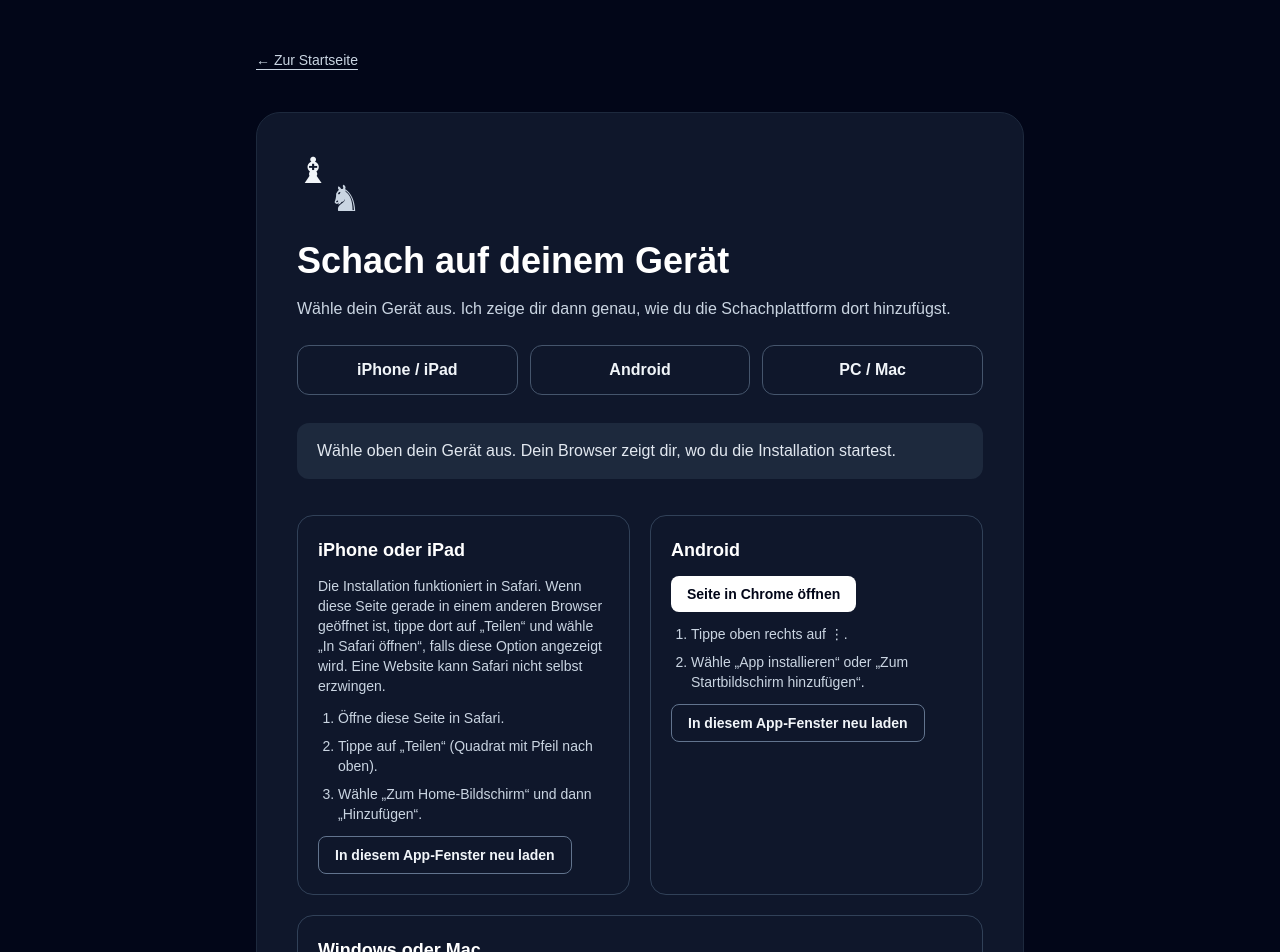
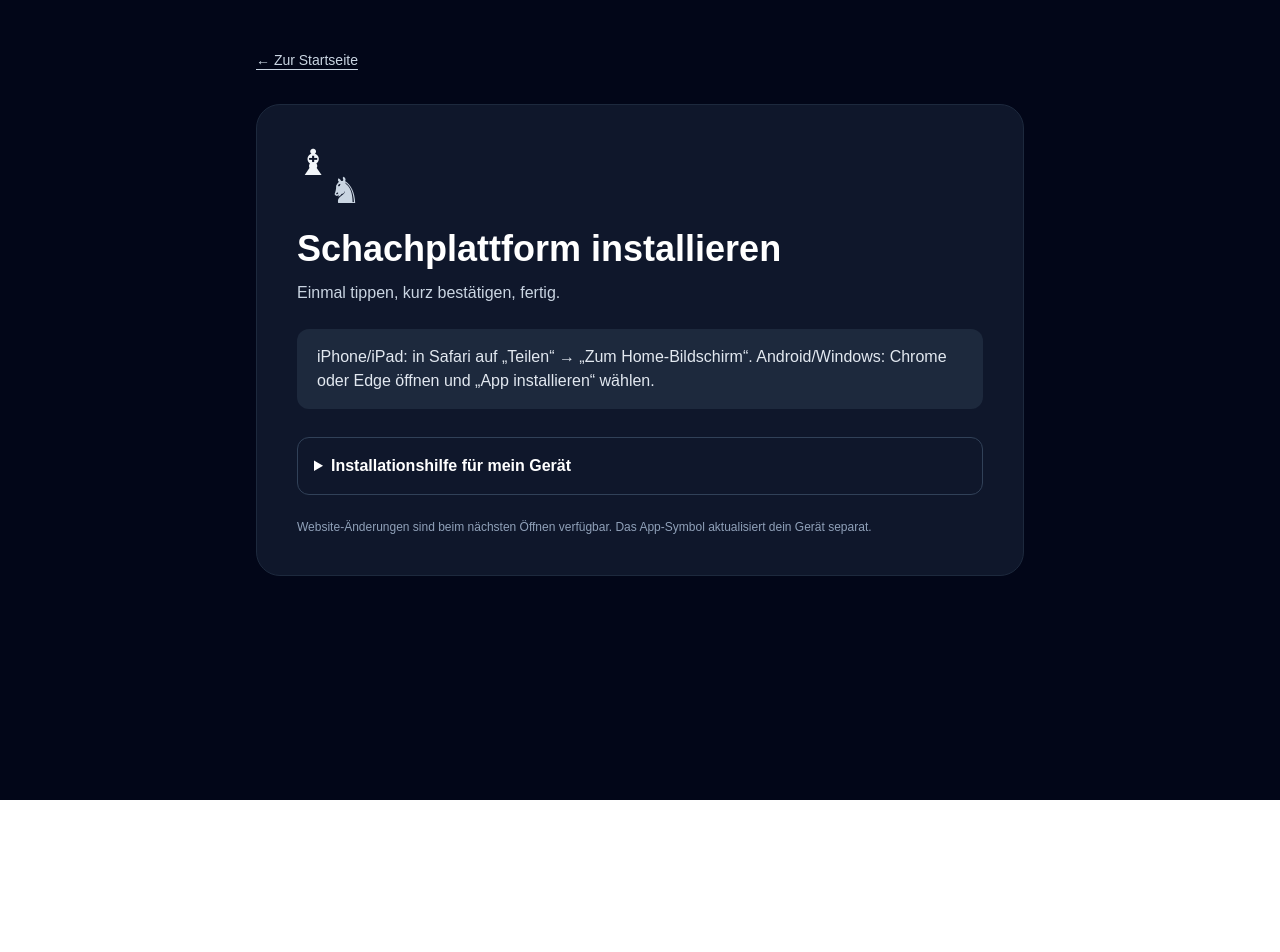
Before and after one commit to Davidbi08/schach-plattform, a Next.js app: page /installieren in a window 1280 px wide. Shown: the top 952 px of the page. After the commit the page ends 800 px from the top, so only its background shows below. Built offline with nearby package versions, Linux system fonts and the light colour scheme.

Commit message:
Simplify app installation flow

```diff
--- a/app/installieren/page.tsx
+++ b/app/installieren/page.tsx
@@ -14,90 +14,70 @@ export default function InstallierenPage() {
   const [message, setMessage] = useState("");
 
   useEffect(() => {
-    const isStandalone = window.matchMedia("(display-mode: standalone)").matches ||
+    const standalone = window.matchMedia("(display-mode: standalone)").matches ||
       ("standalone" in window.navigator && Boolean((window.navigator as Navigator & { standalone?: boolean }).standalone));
-    setInstalled(isStandalone);
+    setInstalled(standalone);
 
-    const handleBeforeInstall = (event: Event) => {
+    const handlePrompt = (event: Event) => {
       event.preventDefault();
       setInstallPrompt(event as InstallPromptEvent);
     };
-    window.addEventListener("beforeinstallprompt", handleBeforeInstall);
-    return () => window.removeEventListener("beforeinstallprompt", handleBeforeInstall);
+    const handleInstalled = () => {
+      setInstalled(true);
+      setInstallPrompt(null);
+      setMessage("Fertig! Die Schachplattform ist installiert.");
+    };
+    window.addEventListener("beforeinstallprompt", handlePrompt);
+    window.addEventListener("appinstalled", handleInstalled);
+    return () => {
+      window.removeEventListener("beforeinstallprompt", handlePrompt);
+      window.removeEventListener("appinstalled", handleInstalled);
+    };
   }, []);
 
   async function installApp() {
     if (!installPrompt) return;
     await installPrompt.prompt();
-    const result = await installPrompt.userChoice;
-    setMessage(result.outcome === "accepted" ? "Die App wird hinzugefügt." : "Du kannst die Installation jederzeit später starten.");
+    const choice = await installPrompt.userChoice;
+    if (choice.outcome === "accepted") {
+      setInstalled(true);
+      setMessage("Fertig! Die Schachplattform ist installiert.");
+    } else {
+      setMessage("Installation abgebrochen.");
+    }
     setInstallPrompt(null);
   }
 
-  function refreshApp() {
-    window.location.assign("/?refresh=" + Date.now());
-  }
-
-  const choiceClass = "rounded-xl border border-slate-600 px-4 py-3 text-center font-semibold text-slate-100 transition hover:border-slate-400 hover:bg-slate-800";
-  const updateClass = "mt-3 rounded-lg border border-slate-500 px-4 py-2 text-sm font-semibold text-slate-100 transition hover:border-slate-300 hover:bg-slate-800";
-  const chromeIntentUrl = "intent://schach-plattform.vercel.app/installieren#Intent;scheme=https;package=com.android.chrome;S.browser_fallback_url=https%3A%2F%2Fschach-plattform.vercel.app%2Finstallieren%23android;end";
+  const chromeIntentUrl = "intent://schach-plattform.vercel.app/installieren#Intent;scheme=https;package=com.android.chrome;S.browser_fallback_url=https%3A%2F%2Fschach-plattform.vercel.app%2Finstallieren;end";
 
   return (
     <main className="min-h-screen bg-slate-950 px-6 py-12 text-white">
       <div className="mx-auto max-w-3xl">
         <Link href="/" className="text-sm text-slate-300 underline underline-offset-4 hover:text-white">← Zur Startseite</Link>
-        <div className="mt-10 rounded-3xl border border-slate-800 bg-slate-900 p-8 sm:p-10">
-          <div className="relative mb-6 flex h-16 w-16 items-start justify-start" aria-label="Läufer und Springer">
+        <div className="mt-8 rounded-3xl border border-slate-800 bg-slate-900 p-7 sm:p-10">
+          <div className="relative mb-5 flex h-16 w-16 items-start justify-start" aria-label="Läufer und Springer">
             <span className="absolute left-0 top-0 text-4xl leading-none text-slate-100">♝</span>
             <span className="absolute bottom-0 right-0 text-4xl leading-none text-slate-300">♞</span>
           </div>
-          <h1 className="text-3xl font-bold sm:text-4xl">Schach auf deinem Gerät</h1>
-          <p className="mt-4 text-slate-300">Wähle dein Gerät aus. Ich zeige dir dann genau, wie du die Schachplattform dort hinzufügst.</p>
-
-          <nav aria-label="Gerät auswählen" className="mt-6 grid gap-3 sm:grid-cols-3">
-            <Link href="#iphone" className={choiceClass}>iPhone / iPad</Link>
-            <Link href="#android" className={choiceClass}>Android</Link>
-            <Link href="#computer" className={choiceClass}>PC / Mac</Link>
-          </nav>
-
-          <div className="mt-7">
-            {installed ? (
-              <p className="rounded-xl bg-slate-800 px-5 py-4 text-slate-100">Die App ist auf diesem Gerät bereits installiert.</p>
-            ) : installPrompt ? (
-              <button onClick={installApp} className="rounded-xl bg-white px-5 py-3 font-semibold text-slate-950 hover:bg-slate-200">Jetzt installieren</button>
-            ) : (
-              <p className="rounded-xl bg-slate-800 px-5 py-4 text-slate-200">Wähle oben dein Gerät aus. Dein Browser zeigt dir, wo du die Installation startest.</p>
-            )}
-            {message && <p className="mt-3 text-sm text-slate-300" role="status">{message}</p>}
-          </div>
-
-          <div className="mt-9 grid gap-5 sm:grid-cols-2">
-            <section id="iphone" className="scroll-mt-6 rounded-2xl border border-slate-700 p-5">
-              <h2 className="text-lg font-semibold">iPhone oder iPad</h2>
-              <p className="mt-3 text-sm text-slate-300">Die Installation funktioniert in Safari. Wenn diese Seite gerade in einem anderen Browser geöffnet ist, tippe dort auf „Teilen“ und wähle „In Safari öffnen“, falls diese Option angezeigt wird. Eine Website kann Safari nicht selbst erzwingen.</p>
-              <ol className="mt-3 list-decimal space-y-2 pl-5 text-sm text-slate-300">
-                <li>Öffne diese Seite in Safari.</li>
-                <li>Tippe auf „Teilen“ (Quadrat mit Pfeil nach oben).</li>
-                <li>Wähle „Zum Home-Bildschirm“ und dann „Hinzufügen“.</li>
-              </ol>
-              <button type="button" onClick={refreshApp} className={updateClass}>In diesem App-Fenster neu laden</button>
-            </section>
-            <section id="android" className="scroll-mt-6 rounded-2xl border border-slate-700 p-5">
-              <h2 className="text-lg font-semibold">Android</h2>
-              <a href={chromeIntentUrl} className="mt-3 inline-flex rounded-lg bg-white px-4 py-2 text-sm font-semibold text-slate-950 hover:bg-slate-200">Seite in Chrome öffnen</a>
-              <ol className="mt-3 list-decimal space-y-2 pl-5 text-sm text-slate-300">
-                <li>Tippe oben rechts auf ⋮.</li>
-                <li>Wähle „App installieren“ oder „Zum Startbildschirm hinzufügen“.</li>
-              </ol>
-              <button type="button" onClick={refreshApp} className={updateClass}>In diesem App-Fenster neu laden</button>
-            </section>
-            <section id="computer" className="scroll-mt-6 rounded-2xl border border-slate-700 p-5 sm:col-span-2">
-              <h2 className="text-lg font-semibold">Windows oder Mac</h2>
-              <p className="mt-3 text-sm text-slate-300">Öffne die Seite in Chrome oder Edge. Klicke auf das Installieren-Symbol rechts in der Adresszeile oder öffne das Browsermenü und wähle „App installieren“.</p>
-              <button type="button" onClick={refreshApp} className={updateClass}>In diesem App-Fenster neu laden</button>
-            </section>
-          </div>
-          <p className="mt-7 text-xs text-slate-400">Der Button lädt die Startseite in diesem App-Fenster neu. Eine Browserleiste wird dabei nicht eingeblendet; das App-Symbol aktualisiert sich separat. Dafür brauchst du eine Internetverbindung. Du kannst die App später wie andere Apps von deinem Gerät entfernen.</p>
+          <h1 className="text-3xl font-bold sm:text-4xl">Schachplattform installieren</h1>
+          <p className="mt-3 text-slate-300">Einmal tippen, kurz bestätigen, fertig.</p>
+          {installed ? (
+            <p className="mt-6 rounded-xl bg-emerald-900/60 px-5 py-4 font-semibold text-emerald-100" role="status">Bereits installiert ✓</p>
+          ) : installPrompt ? (
+            <button type="button" onClick={installApp} className="mt-6 w-full rounded-xl bg-white px-5 py-4 text-lg font-bold text-slate-950 hover:bg-slate-200">Jetzt installieren</button>
+          ) : (
+            <p className="mt-6 rounded-xl bg-slate-800 px-5 py-4 text-slate-200">iPhone/iPad: in Safari auf „Teilen“ → „Zum Home-Bildschirm“. Android/Windows: Chrome oder Edge öffnen und „App installieren“ wählen.</p>
+          )}
+          {message && <p className="mt-4 text-sm text-emerald-200" role="status">{message}</p>}
+          <details className="mt-7 rounded-xl border border-slate-700 p-4">
+            <summary className="cursor-pointer font-semibold">Installationshilfe für mein Gerät</summary>
+            <div className="mt-4 space-y-4 text-sm text-slate-300">
+              <p><strong className="text-white">iPhone / iPad:</strong> Seite in Safari öffnen → „Teilen“ → „Zum Home-Bildschirm“ → „Hinzufügen“.</p>
+              <p><strong className="text-white">Android:</strong> <a href={chromeIntentUrl} className="underline">Seite in Chrome öffnen</a>, dann ⋮ → „App installieren“.</p>
+              <p><strong className="text-white">Windows / Mac:</strong> Chrome: ⋮ → „Streamen, speichern und teilen“ → „Seite als App installieren“. Edge: ⋯ → „Apps“ → „Diese Website als App installieren“.</p>
+            </div>
+          </details>
+          <p className="mt-6 text-xs text-slate-400">Website-Änderungen sind beim nächsten Öffnen verfügbar. Das App-Symbol aktualisiert dein Gerät separat.</p>
         </div>
       </div>
     </main>
```
